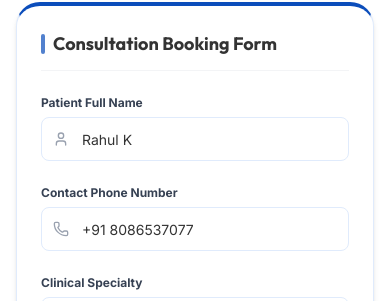
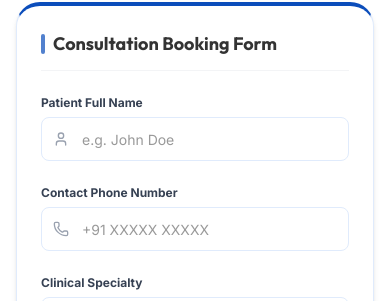
Before and after one commit to ameeramianz-dotcomna/fathima, a React (Vite) app: page / in a window 390 px wide. Both pictures are taken after a click on the button "Appointment". Shown: the part 519-820 px from the top of the page. Built offline with nearby package versions, Linux system fonts and the light colour scheme; a web font is replaced by a local one.

Commit message:
Update booking form autofill and header navigation

```diff
--- a/src/components/AppointmentView.jsx
+++ b/src/components/AppointmentView.jsx
@@ -4,8 +4,8 @@ import { Calendar, CheckCircle, Clock, Stethoscope, User, Phone } from 'lucide-r
 
 export default function AppointmentView({ lang }) {
   const [formData, setFormData] = useState({
-    name: 'Rahul K',
-    phone: '+91 8086537077',
+    name: '',
+    phone: '',
     specialty: 'General Medicine',
     doctor: 'FR',
     date: '',
@@ -232,7 +232,7 @@ export default function AppointmentView({ lang }) {
               </p>
             </motion.div>
           ) : (
-            <form onSubmit={handleSubmit} className="space-y-6">
+            <form onSubmit={handleSubmit} className="space-y-6" autoComplete="off">
 
               <h3 className={`font-heading font-bold text-lg text-[#333333] border-b border-gray-100 pb-3 mb-6 flex items-center gap-2 ${
                 lang === 'ML' ? 'font-malayalam font-bold' : ''
@@ -252,6 +252,7 @@ export default function AppointmentView({ lang }) {
                     <input
                       type="text"
                       required
+                      autoComplete="off"
                       placeholder={current.placeholderName}
                       className="w-full h-11 border border-[#E0EBFC] hover:border-[#0B4DBB]/40 focus:border-[#0B4DBB] focus:ring-1 focus:ring-[#0B4DBB] rounded-lg pl-10 pr-3 text-sm outline-none transition-colors"
                       value={formData.name}
@@ -270,6 +271,7 @@ export default function AppointmentView({ lang }) {
                     <input
                       type="tel"
                       required
+                      autoComplete="off"
                       placeholder="+91 XXXXX XXXXX"
                       className="w-full h-11 border border-[#E0EBFC] hover:border-[#0B4DBB]/40 focus:border-[#0B4DBB] focus:ring-1 focus:ring-[#0B4DBB] rounded-lg pl-10 pr-3 text-sm outline-none transition-colors"
                       value={formData.phone}
--- a/src/components/Header.jsx
+++ b/src/components/Header.jsx
@@ -92,18 +92,21 @@ export default function Header({ lang, setLang, currentPage, onNavigate }) {
         <div className="flex items-center justify-between py-2 border-b border-[#E0EBFC]/60 lg:pb-3 pb-2">
 
           {/* Brand Info (Logo, Clinic name, Location) */}
-          <div className="flex items-center gap-2 sm:gap-3 min-w-0">
+          <div
+            onClick={() => onNavigate('home')}
+            className="flex items-center gap-2 sm:gap-3 min-w-0 cursor-pointer group"
+          >
             <img
               src="/logo/f1.png"
               alt="Fathima Medical Clinic Logo"
-              className="h-10 w-auto object-contain sm:h-12 md:h-14 shrink-0"
+              className="h-10 w-auto object-contain sm:h-12 md:h-14 shrink-0 transition-transform group-hover:scale-105"
               onError={(e) => {
                 // Fallback icon in case image is slow to render
                 e.target.style.display = 'none';
               }}
             />
             <div className="flex flex-col text-left min-w-0">
-              <span className="font-heading font-extrabold text-sm sm:text-base md:text-lg lg:text-xl text-[#0B4DBB] leading-tight break-words">
+              <span className="font-heading font-extrabold text-sm sm:text-base md:text-lg lg:text-xl text-[#0B4DBB] leading-tight break-words group-hover:text-[#0B4DBB]/85 transition-colors">
                 {current.name}
               </span>
               <span className="flex items-center gap-1 text-[10px] sm:text-xs md:text-sm text-gray-500 font-medium">
```
Also changed, not shown: 1 other file (tests, documents, lock files or other folders).
